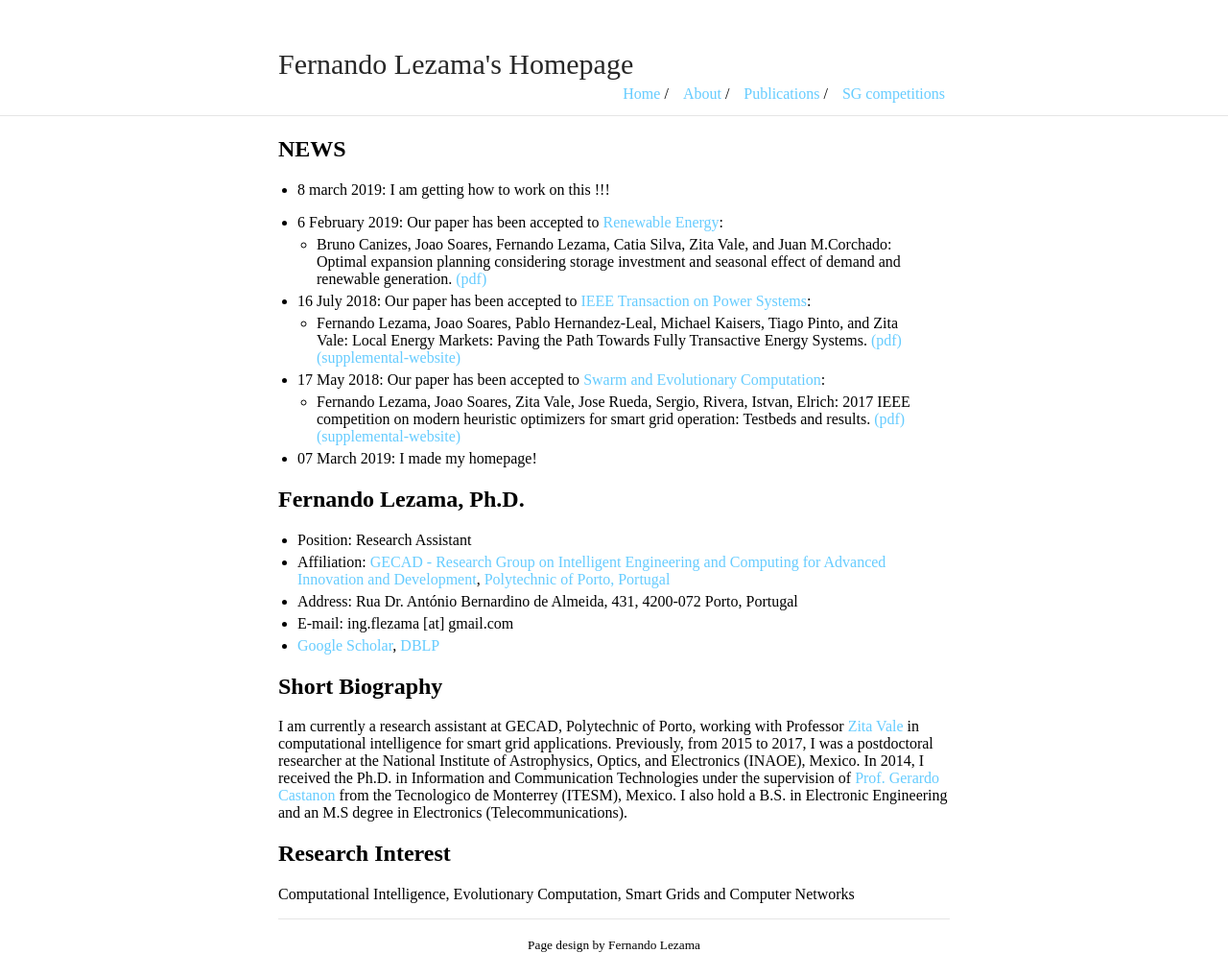
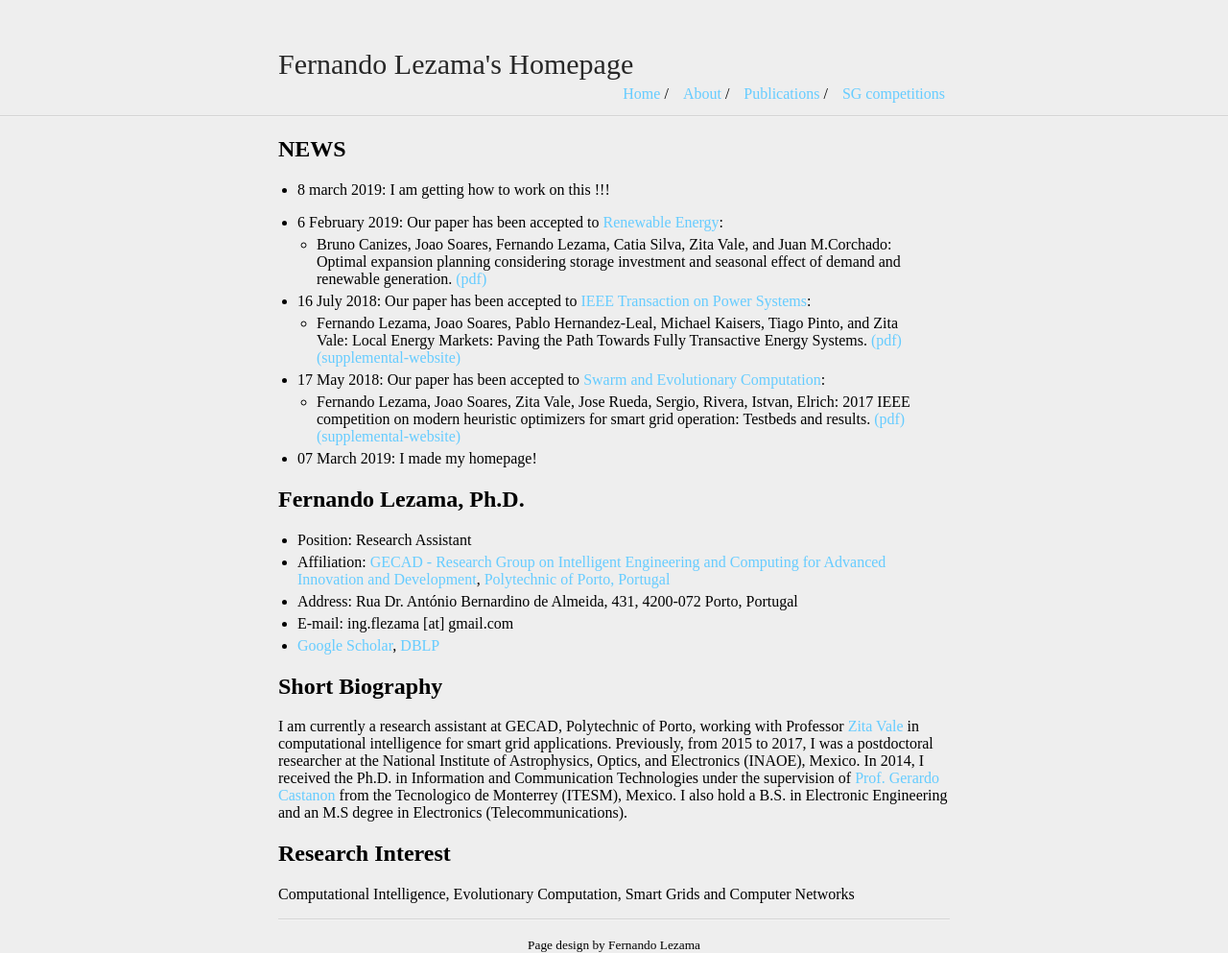
Before and after one commit to fernandolezama/fernandolezama.github.io, a Jekyll site: the page built from index.md, in a window 1280 px wide. Shown: the whole page at 96% size. Built offline with Jekyll 4.4.1, drawn with Linux system fonts in a browser that asks for light colours.

Commit message:
Update _style.scss

```diff
--- a/_sass/_style.scss
+++ b/_sass/_style.scss
@@ -13,6 +13,7 @@ body {
     margin: 0;
     font-family: "Inconsolata";
     height: 100%;
+    background-color: $bgcolor;
 }
 a {
     text-decoration: none;
```
